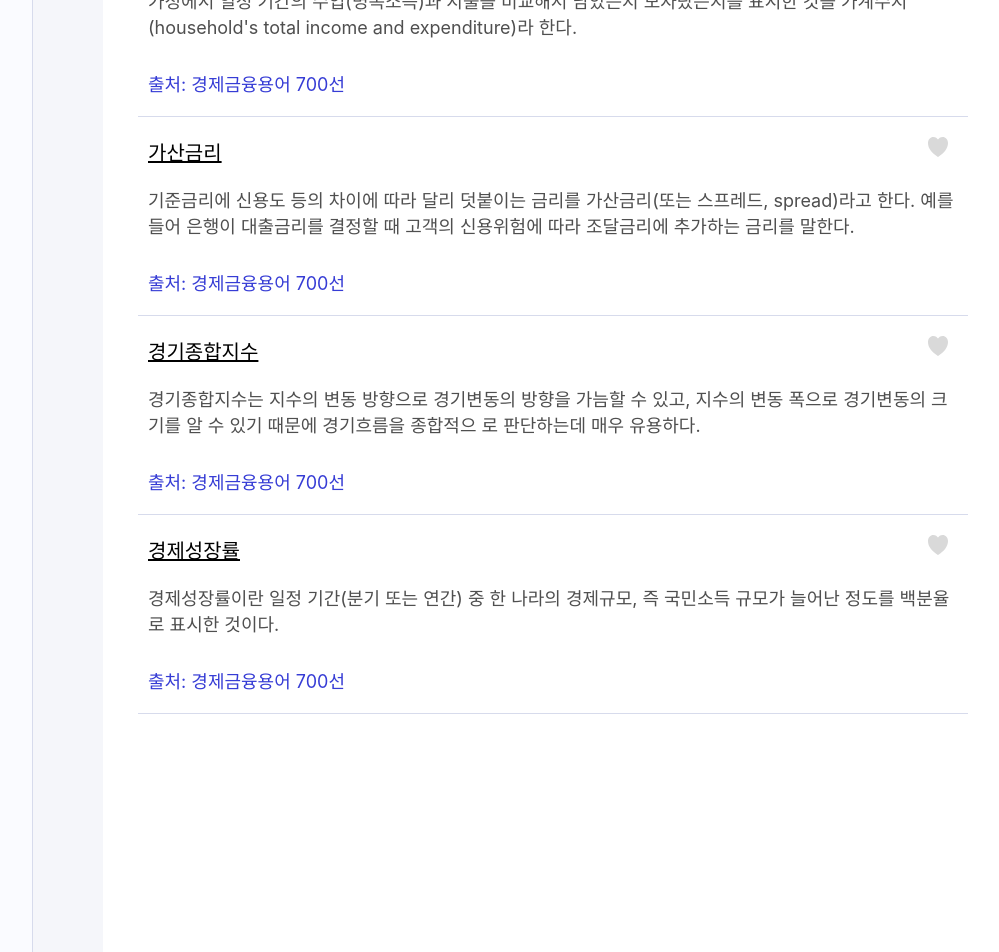
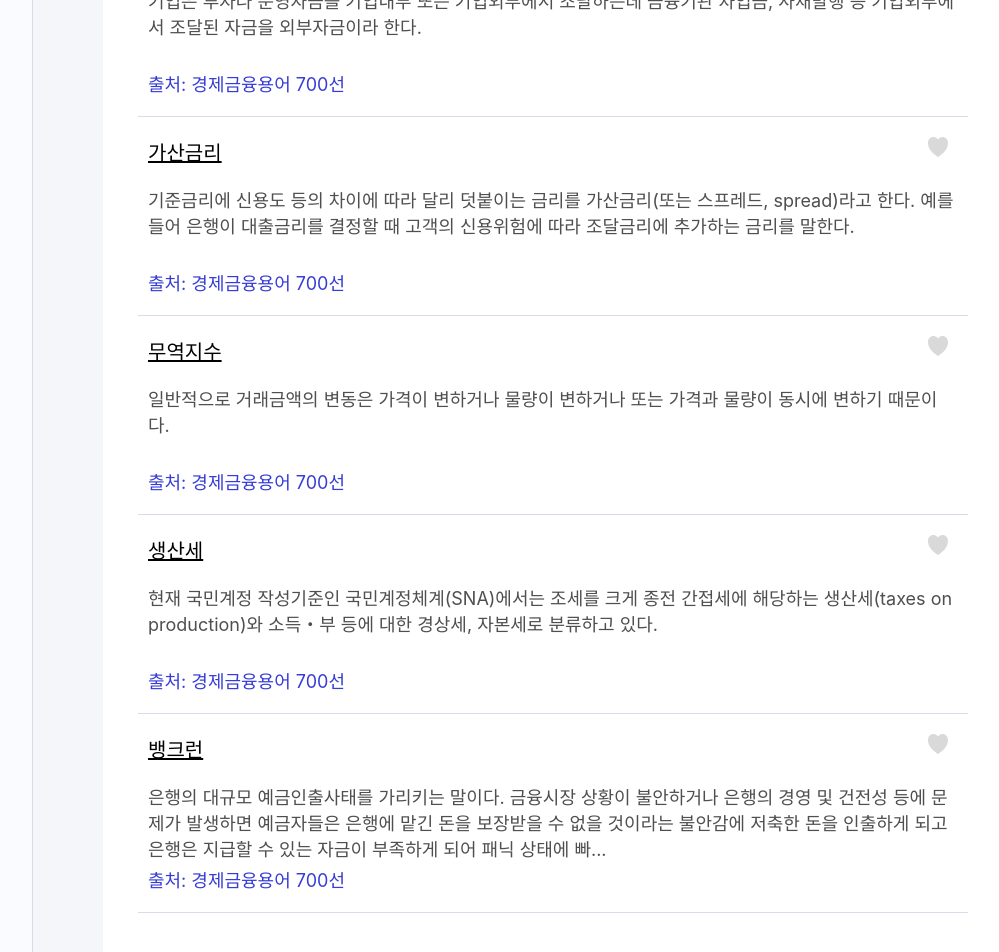
Before and after one commit to teamMinari/MinariWeb, a React (Create React App) app: page /dictionary in a window 1280 px wide. Shown: the part 718-1670 px from the top of the page, without its empty margins (267-1266 px from the left). Built offline with nearby package versions, Linux system fonts and the light colour scheme.

Commit message:
feat :: 검색 기능 구현
SearchBar 구현

```diff
--- a/src/Hooks/Login/useLogin.js
+++ b/src/Hooks/Login/useLogin.js
@@ -16,7 +16,7 @@ const useLogin = () => {
         password,
       });
       setLoading(false);
-      navigate("/home");
+      navigate("/");
       return response.data;
     } catch (err) {
       setLoading(false);
--- a/src/Hooks/Signup/useSignup.js
+++ b/src/Hooks/Signup/useSignup.js
@@ -10,7 +10,7 @@ const useSignup = () => {
     setError("");
     try {
       const response = await axios.post(
-        "http://10.80.162.8/member/register",
+        "http://10.80.162.8:8080/member/register",
         { email, id, password }
       );
       setLoading(false);
--- a/src/pages/Dictionary/Dictionary.jsx
+++ b/src/pages/Dictionary/Dictionary.jsx
@@ -1,16 +1,61 @@
-import React from "react";
+import React, { useState } from "react";
 import * as M from "../../styles/DictionaryStyle";
 import Header from "../../components/Header/Header";
-import Sidebar from '../../components/Sidebar/Sidebar';
-
+import Sidebar from "../../components/Sidebar/Sidebar";
 import SearchBar from "../../components/SearchBar/SearchBar";
-import { useState } from "react";
 import Term from "../../components/Term/Term";
 
 const Dictionary = () => {
+  const [terms, setTerms] = useState([
+    {
+      title: "가계부실위험지수(HDRI)",
+      explanation:
+        "가구의 소득 흐름은 물론 금융 및 실물 자산까지 종합적으로 고려하여 가계부채의 부실위험을 평가하는 지표로, 가계의 채무상환능력을 소득 측면에서 평가하는 원리금상 환비율(DSR; Debt Service Ratio)과 자산 측면에서 평가하는 부채/자산비율(DTA; Debt To Asset Ratio)을 결합하여 산출한 지수이다.",
+      refer: "출처: 경제금융용어 700선",
+    },
+    {
+      title: "외부자금",
+      explanation:
+        "기업은 투자나 운영자금을 기업내부 또는 기업외부에서 조달하는데 금융기관 차입금, 사채발행 등 기업외부에서 조달된 자금을 외부자금이라 한다.",
+      refer: "출처: 경제금융용어 700선",
+    },
+    {
+      title: "가산금리",
+      explanation:
+        "기준금리에 신용도 등의 차이에 따라 달리 덧붙이는 금리를 가산금리(또는 스프레드, spread)라고 한다. 예를 들어 은행이 대출금리를 결정할 때 고객의 신용위험에 따라 조달금리에 추가하는 금리를 말한다.",
+      refer: "출처: 경제금융용어 700선",
+    },
+    {
+      title: "무역지수",
+      explanation:
+        "일반적으로 거래금액의 변동은 가격이 변하거나 물량이 변하거나 또는 가격과 물량이 동시에 변하기 때문이다.",
+      refer: "출처: 경제금융용어 700선",
+    },
+    {
+      title: "생산세",
+      explanation:
+        "현재 국민계정 작성기준인 국민계정체계(SNA)에서는 조세를 크게 종전 간접세에 해당하는 생산세(taxes on production)와 소득・부 등에 대한 경상세, 자본세로 분류하고 있다.",
+      refer: "출처: 경제금융용어 700선",
+    },
+    {
+      title: "뱅크런",
+      explanation:
+        "은행의 대규모 예금인출사태를 가리키는 말이다. 금융시장 상황이 불안하거나 은행의 경영 및 건전성 등에 문제가 발생하면 예금자들은 은행에 맡긴 돈을 보장받을 수 없을 것이라는 불안감에 저축한 돈을 인출하게 되고 은행은 지급할 수 있는 자금이 부족하게 되어 패닉 상태에 빠질 수 있다.",
+      refer: "출처: 경제금융용어 700선",
+    },
+  ]);
+
+  const [filteredTerms, setFilteredTerms] = useState(terms);
   const [selectedTag, setSelectedTag] = useState(null);
-  const [selectedTxt, setSelectedTxt] = useState(null);
+  const [selectedTxt, setSelectedTxt] = useState("가나다순");
   const [maxChars, setMaxChars] = useState(150);
+
+  const handleSearch = (searchTerm) => {
+    const filtered = terms.filter((term) =>
+      term.title.toLowerCase().includes(searchTerm.toLowerCase())
+    );
+    setFilteredTerms(filtered);
+  };
 
   const handleTagClick = (tag) => {
     setSelectedTag(tag === selectedTag ? null : tag);
@@ -18,6 +63,11 @@ const Dictionary = () => {
 
   const handleTxtClick = (txt) => {
     setSelectedTxt(txt === selectedTxt ? null : txt);
+    if (txt === "가나다순") {
+      setFilteredTerms([...filteredTerms].sort((a, b) => (a.title > b.title ? 1 : -1)));
+    } else if (txt === "최신순") {
+      setFilteredTerms([...filteredTerms].sort((a, b) => (a.title < b.title ? 1 : -1)));
+    }
   };
 
   const renderExplanation = (text) => {
@@ -32,44 +82,63 @@ const Dictionary = () => {
         <Sidebar />
         <M.MainContent>
           <M.CenteredContent>
-            <SearchBar />
+            <SearchBar onSearch={handleSearch} />
             <M.DictionaryContainer>
               <M.PageText>경제 용어</M.PageText>
               <M.BtnContainer>
-                <M.TagBtn selected={selectedTag === "금융"}
-                  onClick={() => handleTagClick("금융")}>금융</M.TagBtn>
-                <M.TagBtn selected={selectedTag === "증권"}
-                  onClick={() => handleTagClick("증권")}>증권</M.TagBtn>
-                <M.TagBtn selected={selectedTag === "부동산"}
-                  onClick={() => handleTagClick("부동산")}>부동산</M.TagBtn>
-                <M.TagBtn selected={selectedTag === "글로벌 경제"}
-                  onClick={() => handleTagClick("글로벌 경제")}>글로벌 경제</M.TagBtn>
-                <M.TagBtn selected={selectedTag === "산업/재계"}
-                  onClick={() => handleTagClick("산업/재계")}>산업/재계</M.TagBtn>
+                <M.TagBtn
+                  selected={selectedTag === "금융"}
+                  onClick={() => handleTagClick("금융")}
+                >
+                  금융
+                </M.TagBtn>
+                <M.TagBtn
+                  selected={selectedTag === "증권"}
+                  onClick={() => handleTagClick("증권")}
+                >
+                  증권
+                </M.TagBtn>
+                <M.TagBtn
+                  selected={selectedTag === "부동산"}
+                  onClick={() => handleTagClick("부동산")}
+                >
+                  부동산
+                </M.TagBtn>
+                <M.TagBtn
+                  selected={selectedTag === "글로벌 경제"}
+                  onClick={() => handleTagClick("글로벌 경제")}
+                >
+                  글로벌 경제
+                </M.TagBtn>
+                <M.TagBtn
+                  selected={selectedTag === "산업/재계"}
+                  onClick={() => handleTagClick("산업/재계")}
+                >
+                  산업/재계
+                </M.TagBtn>
               </M.BtnContainer>
               <M.TextContainer>
-                <M.TextSort selected={selectedTxt === "가나다순"}
-                  onClick={() => handleTxtClick("가나다순")}>• 가나다순</M.TextSort>
-                <M.TextSort selected={selectedTxt === "최신순"}
-                  onClick={() => handleTxtClick("최신순")}>• 최신순</M.TextSort>
+                <M.TextSort
+                  selected={selectedTxt === "가나다순"}
+                  onClick={() => handleTxtClick("가나다순")}
+                >
+                  • 가나다순
+                </M.TextSort>
+                <M.TextSort
+                  selected={selectedTxt === "최신순"}
+                  onClick={() => handleTxtClick("최신순")}
+                >
+                  • 최신순
+                </M.TextSort>
               </M.TextContainer>
-              <Term
-              title="가계부실위험지수(HDRI)"
-              explanation={renderExplanation("가구의 소득 흐름은 물론 금융 및 실물 자산까지 종합적으로 고려하여 가계부채의 부실위험을 평가하는 지표로, 가계의 채무상환능력을 소득 측면에서 평가하는 원리금상 환비율(DSR; Debt Service Ratio)과 자산 측면에서 평가하는 부채/자산비율(DTA; Debt To Asset Ratio)을 결합하여 산출한 지수이다.")}
-              refer="출처: 경제금융용어 700선"/>
-              <Term
-              title="가계수지"
-              explanation={renderExplanation("가정에서 일정 기간의 수입(명목소득)과 지출을 비교해서 남았는지 모자랐는지를 표시한 것을 가계수지(household's total income and expenditure)라 한다.")}
-              refer="출처: 경제금융용어 700선"/>
-              <Term title="가산금리"
-              explanation={renderExplanation("기준금리에 신용도 등의 차이에 따라 달리 덧붙이는 금리를 가산금리(또는 스프레드, spread)라고 한다. 예를 들어 은행이 대출금리를 결정할 때 고객의 신용위험에 따라 조달금리에 추가하는 금리를 말한다.")}
-              refer="출처: 경제금융용어 700선"/>
-              <Term title="경기종합지수"
-              explanation={renderExplanation("경기종합지수는 지수의 변동 방향으로 경기변동의 방향을 가늠할 수 있고, 지수의 변동 폭으로 경기변동의 크기를 알 수 있기 때문에 경기흐름을 종합적으 로 판단하는데 매우 유용하다.")}
-              refer="출처: 경제금융용어 700선"/>
-              <Term title="경제성장률"
-              explanation={renderExplanation("경제성장률이란 일정 기간(분기 또는 연간) 중 한 나라의 경제규모, 즉 국민소득 규모가 늘어난 정도를 백분율로 표시한 것이다. ")}
-              refer="출처: 경제금융용어 700선"/>
+              {filteredTerms.map((term, index) => (
+                <Term
+                  key={index}
+                  title={term.title}
+                  explanation={renderExplanation(term.explanation)}
+                  refer={term.refer}
+                />
+              ))}
             </M.DictionaryContainer>
           </M.CenteredContent>
         </M.MainContent>
--- a/src/pages/Signup/Signup.jsx
+++ b/src/pages/Signup/Signup.jsx
@@ -85,7 +85,7 @@ const Signup = () => {
           />
         </M.PwContainer>
         {error && <M.ErrorMessage>{error}</M.ErrorMessage>}
-        <M.SignupBtn type="submit" onClick={onSubmit}>
+        <M.SignupBtn type="submit" disabled={loading}>
           {loading ? "회원가입 중..." : "회원가입"}
         </M.SignupBtn>
       </M.LoginPart>
--- a/src/styles/SidebarStyle.js
+++ b/src/styles/SidebarStyle.js
@@ -7,8 +7,7 @@ import quizIconSrc from '../assets/image/quiz.svg';
 import profileIconSrc from '../assets/image/my.svg';
 
 const activeStyle = {
-  backgroundColor: "#363CD5",
-  color: "#ffffff",
+  color: "#363CD5",
 };
 
 export const Form = styled.form`
```
Also changed, not shown: src/components/SearchBar/SearchBar.jsx (+29 -6 lines).
